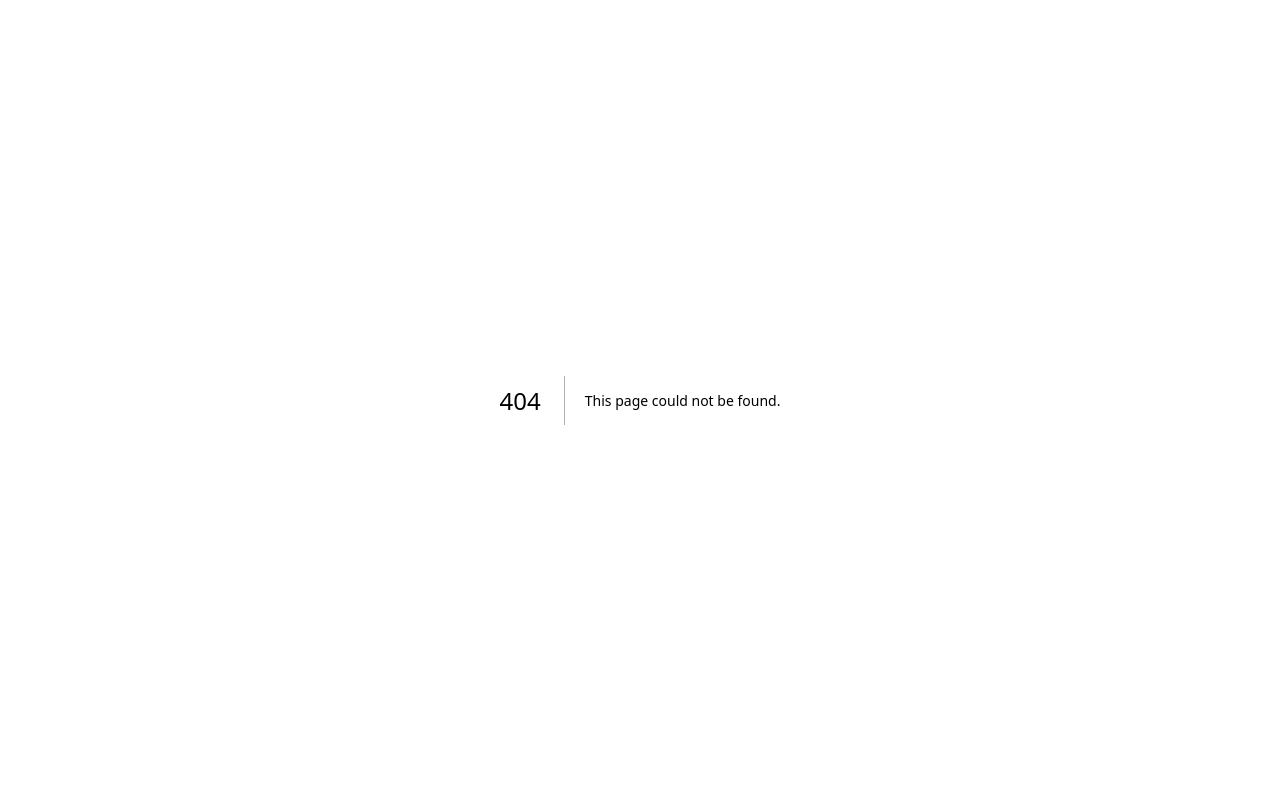
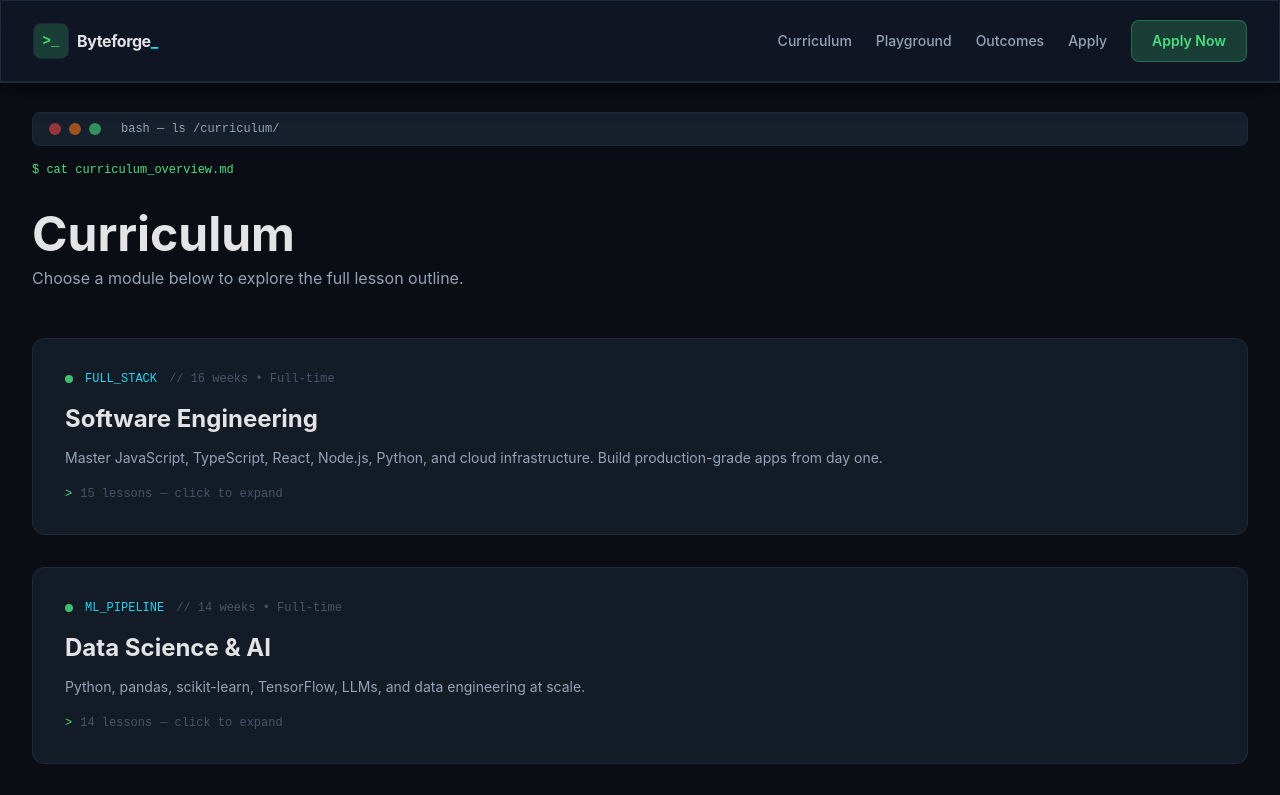
Before and after one commit to anas-khan-antimatter/mkt-byteforge-academy, a Next.js app: page /curriculum in a window 1280 px wide. Before the commit this address had no page. Shown: the top 795 px of the page. Built offline with nearby package versions, Linux system fonts and the light colour scheme.

Commit message:
antimatter: checkpoint c-1790732960888-yt28d

```diff
--- /dev/null
+++ b/src/app/curriculum/page.tsx
@@ -0,0 +1,138 @@
+"use client";
+
+import { useState, useEffect } from "react";
+import Nav from "@/components/Nav";
+
+const MODULES = [
+  {
+    id: "software-engineering",
+    title: "Software Engineering",
+    subtitle: "FULL_STACK",
+    description:
+      "Master JavaScript, TypeScript, React, Node.js, Python, and cloud infrastructure. Build production-grade apps from day one.",
+    duration: "16 weeks • Full-time",
+    lessons: [
+      "Week 1 — Web fundamentals & JavaScript deep dive",
+      "Week 2 — TypeScript & static typing",
+      "Week 3 — React & component design",
+      "Week 4 — State management & APIs",
+      "Week 5 — Node.js & Express",
+      "Week 6 — Databases (SQL & NoSQL)",
+      "Week 7 — Authentication & authorization",
+      "Week 8 — Testing & CI/CD",
+      "Week 9 — Cloud deployment (AWS/Vercel)",
+      "Week 10 — Real-time apps & WebSockets",
+      "Week 11 — Microservices architecture",
+      "Week 12 — Capstone planning",
+      "Week 13-14 — Capstone build sprint",
+      "Week 15 — Code review & optimization",
+      "Week 16 — Demo day & career prep",
+    ],
+  },
+  {
+    id: "data-science-ai",
+    title: "Data Science & AI",
+    subtitle: "ML_PIPELINE",
+    description:
+      "Python, pandas, scikit-learn, TensorFlow, LLMs, and data engineering at scale.",
+    duration: "14 weeks • Full-time",
+    lessons: [
+      "Week 1 — Python for data science",
+      "Week 2 — NumPy & pandas fundamentals",
+      "Week 3 — Data visualization (matplotlib/seaborn)",
+      "Week 4 — Statistical analysis & probability",
+      "Week 5 — Machine learning basics (scikit-learn)",
+      "Week 6 — Supervised learning algorithms",
+      "Week 7 — Unsupervised learning & clustering",
+      "Week 8 — Deep learning with TensorFlow",
+      "Week 9 — Neural networks & CNNs",
+      "Week 10 — NLP & LLMs",
+      "Week 11 — Data engineering & pipelines",
+      "Week 12 — MLOps & model deployment",
+      "Week 13 — Capstone project",
+      "Week 14 — Demo day & career prep",
+    ],
+  },
+  {
+    id: "ux-design-research",
+    title: "UX Design & Research",
+    subtitle: "PRODUCT_DESIGN",
+    description:
+      "Design thinking, Figma mastery, user research, prototyping, and interaction design.",
+    duration: "12 weeks • Full-time",
+    lessons: [
+      "Week 1 — Design thinking fundamentals",
+      "Week 2 — User research methods",
+      "Week 3 — Information architecture",
+      "Week 4 — Wireframing & prototyping (Figma)",
+      "Week 5 — Visual design & typography",
+      "Week 6 — Interaction design",
+      "Week 7 — Usability testing",
+      "Week 8 — Accessibility & inclusive design",
+      "Week 9 — Data-driven design",
+      "Week 10 — Portfolio workshop",
+      "Week 11 — Client project",
+      "Week 12 — Demo day & career prep",
+    ],
+  },
+];
+
+export default function CurriculumPage() {
+  const [mounted, setMounted] = useState(false);
+  useEffect(() => { setMounted(true); }, []);
+
+  return (
+    <>
+      <Nav />
+      <main className="min-h-screen bg-terminal-bg text-terminal-text pt-28">
+        <div className="max-w-7xl mx-auto px-4 sm:px-6 lg:px-8">
+          {/* Terminal header */}
+          <div className="mb-8">
+            <div className="flex items-center gap-2 px-4 py-2 rounded-lg bg-terminal-raised/80 border border-terminal-border mb-4">
+              <span className="w-3 h-3 rounded-full bg-terminal-red/60" />
+              <span className="w-3 h-3 rounded-full bg-terminal-orange/60" />
+              <span className="w-3 h-3 rounded-full bg-terminal-green/60" />
+              <span className="ml-3 text-xs font-mono text-terminal-muted">bash — ls /curriculum/</span>
+            </div>
+            <p className="text-xs font-mono text-terminal-green mb-2">
+              $ cat curriculum_overview.md
+            </p>
+          </div>
+
+          <h1 className="text-4xl sm:text-5xl font-display font-bold text-terminal-text mb-2">
+            Curriculum
+          </h1>
+          <p className="text-base text-terminal-muted max-w-2xl mb-12">
+            Choose a module below to explore the full lesson outline.
+          </p>
+
+          {/* Module cards */}
+          <div className="space-y-8">
+            {MODULES.map((mod, i) => (
+              <a
+                key={mod.id}
+                href={`/curriculum/${mod.id}`}
+                className={`block rounded-xl p-8 bg-terminal-raised/60 border border-terminal-border hover:border-terminal-green/50 hover:shadow-glow-green transition-all duration-300 ${
+                  mounted ? "opacity-100 translate-y-0" : "opacity-0 translate-y-8"
+                }`}
+                style={{ transitionDelay: `${i * 120}ms` }}
+              >
+                <div className="flex items-center gap-3 mb-4">
+                  <span className="w-2 h-2 rounded-full bg-terminal-green animate-pulse" />
+                  <span className="text-xs font-mono text-terminal-cyan uppercase">{mod.subtitle}</span>
+                  <span className="text-xs font-mono text-terminal-dim">// {mod.duration}</span>
+                </div>
+                <h2 className="text-2xl font-bold text-terminal-text mb-3">{mod.title}</h2>
+                <p className="text-terminal-muted text-sm leading-relaxed mb-4">{mod.description}</p>
+                <div className="flex items-center gap-2 text-xs font-mono text-terminal-dim">
+                  <span className="text-terminal-green">&gt;</span> {mod.lessons.length} lessons
+                  <span className="text-terminal-dim">— click to expand</span>
+                </div>
+              </a>
+            ))}
+          </div>
+        </div>
+      </main>
+    </>
+  );
+}
```
